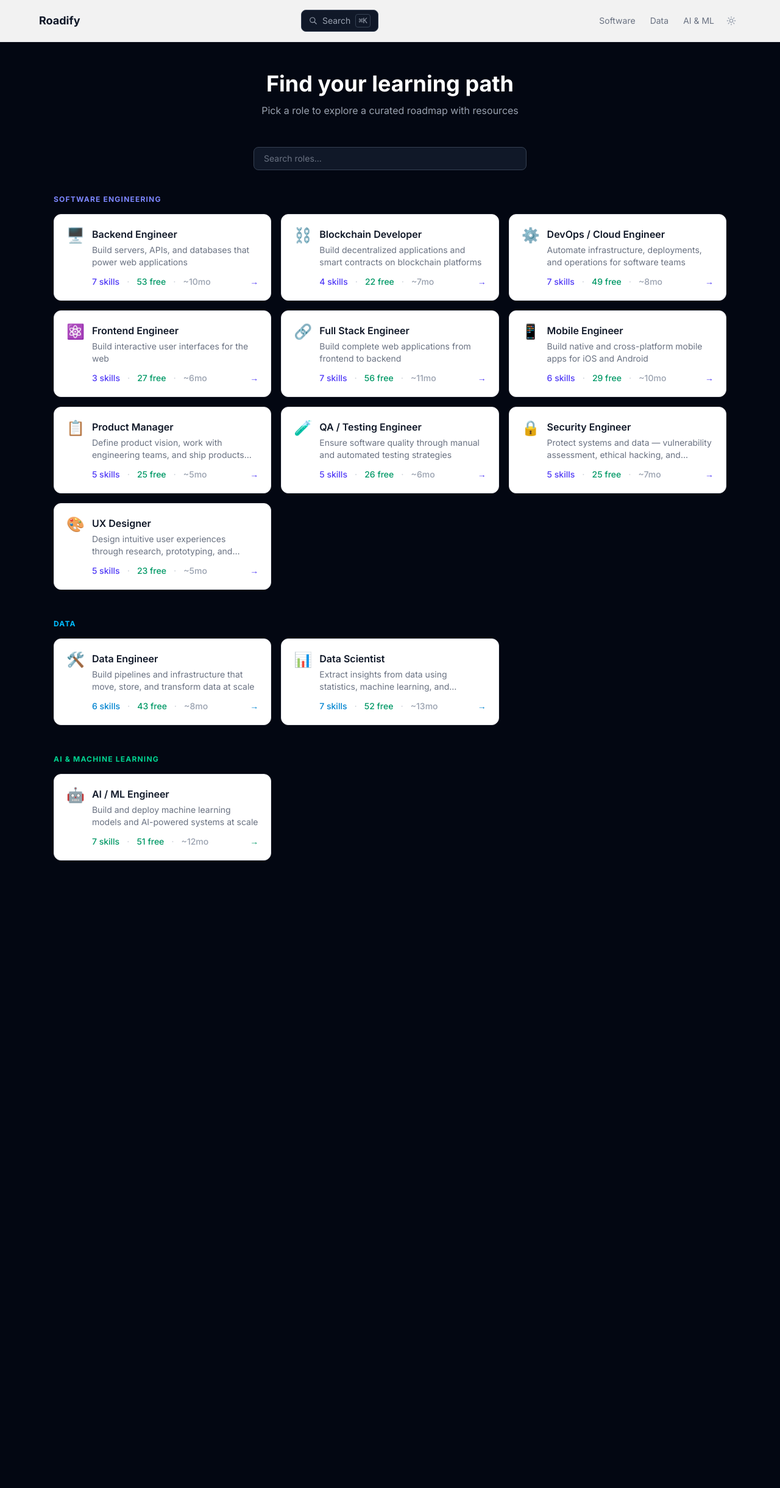
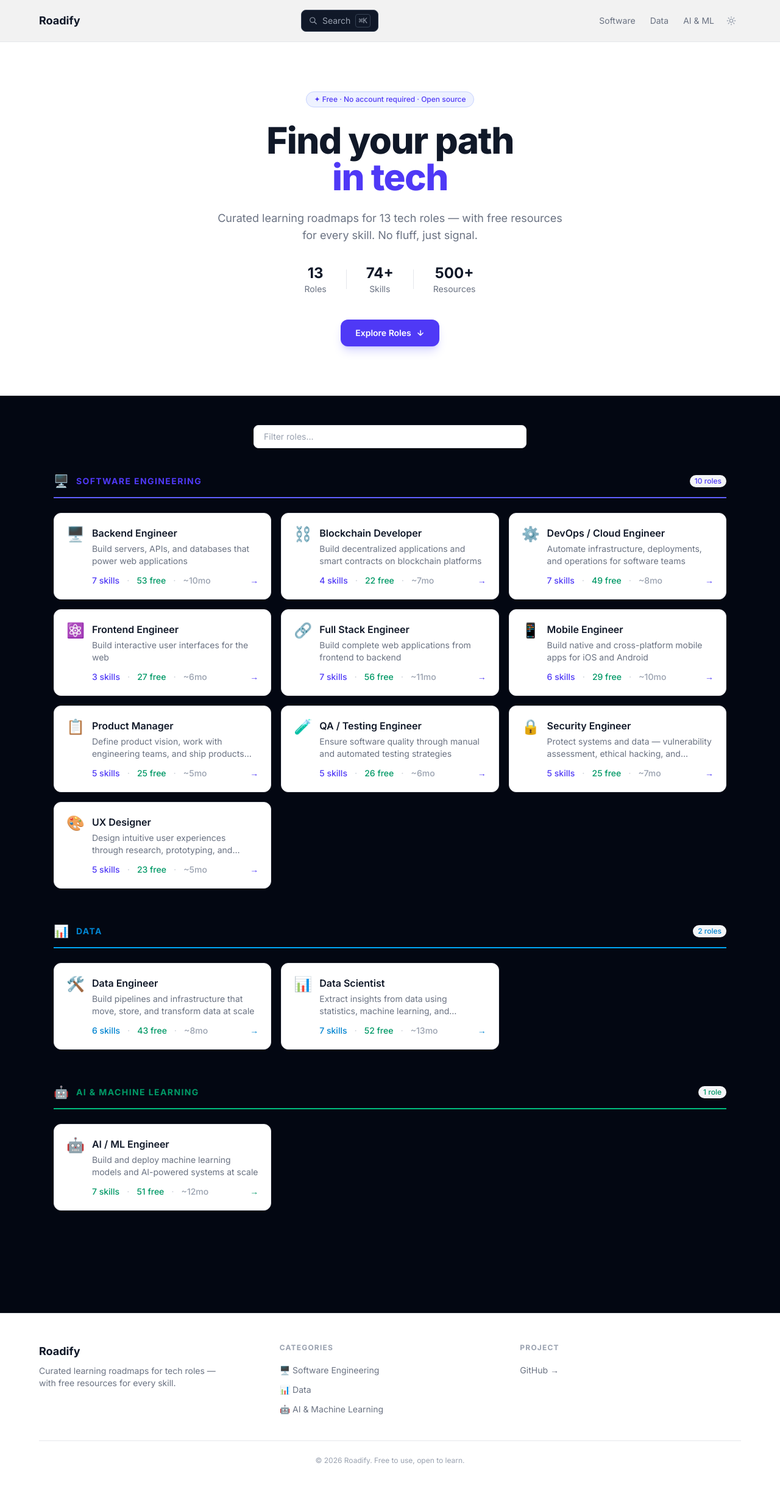
Before and after one commit to arsalanshaikhh/Roadify, a Next.js app: page / in a window 1280 px wide. Shown: the top 2440 px of the page at 61% size. Before the commit the page ends 1507 px from the top, so only its background shows below. Built offline with nearby package versions, Linux system fonts and the light colour scheme.

Commit message:
feat: hero section with stats, enhanced category headers, and site footer

```diff
--- a/src/app/layout.tsx
+++ b/src/app/layout.tsx
@@ -2,6 +2,7 @@ import type { Metadata } from 'next';
 import { Inter } from 'next/font/google';
 import './globals.css';
 import Navbar from '@/components/Navbar';
+import Footer from '@/components/Footer';
 import ThemeProvider from '@/components/ThemeProvider';
 import { ProgressProvider } from '@/context/ProgressContext';
 import { SearchProvider } from '@/context/SearchContext';
@@ -66,6 +67,7 @@ export default function RootLayout({ children }: { children: React.ReactNode })
             <SearchProvider items={searchItems}>
               <Navbar />
               {children}
+              <Footer />
               <Analytics />
               <SpeedInsights />
             </SearchProvider>
--- a/src/app/page.tsx
+++ b/src/app/page.tsx
@@ -9,16 +9,56 @@ export default function Home() {
   for (const roadmap of roadmaps) {
     statsMap[roadmap.id] = getRoadmapStats(roadmap);
   }
+  const totalSkills = roadmaps.reduce((sum, r) => sum + r.nodes.length, 0);
 
   return (
-    <main className="mx-auto max-w-6xl px-6 py-12">
-      <div className="mb-12 text-center">
-        <h1 className="text-4xl font-bold text-white">Find your learning path</h1>
-        <p className="mt-3 text-gray-400">
-          Pick a role to explore a curated roadmap with resources
-        </p>
-      </div>
-      <RoleSearch roadmaps={roadmaps} categories={categories} statsMap={statsMap} />
-    </main>
+    <>
+      {/* Hero */}
+      <section className="relative overflow-hidden border-b border-gray-200 dark:border-gray-800 bg-white dark:bg-gray-950 px-6 py-20 text-center">
+        <div className="absolute inset-0 bg-[radial-gradient(ellipse_at_top,_var(--tw-gradient-stops))] from-indigo-100/40 via-transparent to-transparent dark:from-indigo-950/40" />
+        <div className="relative mx-auto max-w-3xl">
+          <span className="inline-flex items-center gap-2 rounded-full border border-indigo-200 dark:border-indigo-800 bg-indigo-50 dark:bg-indigo-950/50 px-3 py-1 text-xs font-medium text-indigo-600 dark:text-indigo-400 mb-6">
+            ✦ Free · No account required · Open source
+          </span>
+          <h1 className="text-5xl font-extrabold tracking-tight text-gray-900 dark:text-white sm:text-6xl">
+            Find your path
+            <span className="block text-indigo-600 dark:text-indigo-400">in tech</span>
+          </h1>
+          <p className="mt-6 text-lg text-gray-500 dark:text-gray-400 max-w-xl mx-auto">
+            Curated learning roadmaps for {roadmaps.length} tech roles — with free resources for every skill. No fluff, just signal.
+          </p>
+          <div className="mt-8 flex items-center justify-center gap-8 text-sm">
+            <div className="text-center">
+              <div className="text-2xl font-bold text-gray-900 dark:text-white">{roadmaps.length}</div>
+              <div className="text-gray-500 dark:text-gray-400">Roles</div>
+            </div>
+            <div className="h-8 w-px bg-gray-200 dark:bg-gray-800" />
+            <div className="text-center">
+              <div className="text-2xl font-bold text-gray-900 dark:text-white">{totalSkills}+</div>
+              <div className="text-gray-500 dark:text-gray-400">Skills</div>
+            </div>
+            <div className="h-8 w-px bg-gray-200 dark:bg-gray-800" />
+            <div className="text-center">
+              <div className="text-2xl font-bold text-gray-900 dark:text-white">500+</div>
+              <div className="text-gray-500 dark:text-gray-400">Resources</div>
+            </div>
+          </div>
+          <a
+            href="#roles"
+            className="mt-10 inline-flex items-center gap-2 rounded-xl bg-indigo-600 px-6 py-3 text-sm font-semibold text-white hover:bg-indigo-500 transition-colors shadow-lg shadow-indigo-500/25"
+          >
+            Explore Roles
+            <svg width="14" height="14" viewBox="0 0 24 24" fill="none" stroke="currentColor" strokeWidth="2.5">
+              <path d="M12 5v14M5 12l7 7 7-7" strokeLinecap="round" strokeLinejoin="round"/>
+            </svg>
+          </a>
+        </div>
+      </section>
+
+      {/* Role Grid */}
+      <main id="roles" className="mx-auto max-w-6xl px-6 py-12">
+        <RoleSearch roadmaps={roadmaps} categories={categories} statsMap={statsMap} />
+      </main>
+    </>
   );
 }
--- /dev/null
+++ b/src/components/Footer.tsx
@@ -0,0 +1,49 @@
+import Link from 'next/link';
+
+export default function Footer() {
+  const year = new Date().getFullYear();
+  return (
+    <footer className="border-t border-gray-200 dark:border-gray-800 bg-white dark:bg-gray-950 px-6 py-12 mt-16">
+      <div className="mx-auto max-w-6xl">
+        <div className="grid grid-cols-1 gap-8 sm:grid-cols-3">
+          <div>
+            <div className="text-lg font-bold text-gray-900 dark:text-white mb-2">Roadify</div>
+            <p className="text-sm text-gray-500 dark:text-gray-400 max-w-xs">
+              Curated learning roadmaps for tech roles — with free resources for every skill.
+            </p>
+          </div>
+          <div>
+            <div className="text-xs font-bold uppercase tracking-widest text-gray-400 dark:text-gray-500 mb-4">Categories</div>
+            <ul className="space-y-2">
+              {[
+                { href: '/#software', label: '🖥️ Software Engineering' },
+                { href: '/#data', label: '📊 Data' },
+                { href: '/#ai', label: '🤖 AI & Machine Learning' },
+              ].map((item) => (
+                <li key={item.href}>
+                  <Link href={item.href} className="text-sm text-gray-500 dark:text-gray-400 hover:text-gray-900 dark:hover:text-white transition-colors">
+                    {item.label}
+                  </Link>
+                </li>
+              ))}
+            </ul>
+          </div>
+          <div>
+            <div className="text-xs font-bold uppercase tracking-widest text-gray-400 dark:text-gray-500 mb-4">Project</div>
+            <ul className="space-y-2">
+              <li>
+                <a href="https://github.com/arsalanshaikhh/Roadify" target="_blank" rel="noopener noreferrer"
+                  className="text-sm text-gray-500 dark:text-gray-400 hover:text-gray-900 dark:hover:text-white transition-colors">
+                  GitHub →
+                </a>
+              </li>
+            </ul>
+          </div>
+        </div>
+        <div className="mt-10 border-t border-gray-200 dark:border-gray-800 pt-6 text-center text-xs text-gray-400 dark:text-gray-600">
+          © {year} Roadify. Free to use, open to learn.
+        </div>
+      </div>
+    </footer>
+  );
+}
--- a/src/components/RoleSearch.tsx
+++ b/src/components/RoleSearch.tsx
@@ -10,10 +10,10 @@ interface Props {
   statsMap: Record<string, RoadmapStats>;
 }
 
-const labelColorMap: Record<string, string> = {
-  indigo: 'text-indigo-400',
-  sky: 'text-sky-400',
-  emerald: 'text-emerald-400',
+const categoryMeta: Record<string, { icon: string; colorClass: string; borderClass: string }> = {
+  software: { icon: '🖥️', colorClass: 'text-indigo-600 dark:text-indigo-400', borderClass: 'border-indigo-500' },
+  data: { icon: '📊', colorClass: 'text-sky-600 dark:text-sky-400', borderClass: 'border-sky-500' },
+  ai: { icon: '🤖', colorClass: 'text-emerald-600 dark:text-emerald-400', borderClass: 'border-emerald-500' },
 };
 
 export default function RoleSearch({ roadmaps, categories, statsMap }: Props) {
@@ -28,23 +28,29 @@ export default function RoleSearch({ roadmaps, categories, statsMap }: Props) {
       <div className="mb-10 flex justify-center">
         <input
           type="text"
-          placeholder="Search roles..."
+          placeholder="Filter roles..."
           value={query}
           onChange={(e) => setQuery(e.target.value)}
-          className="w-full max-w-md rounded-lg border border-gray-700 bg-gray-900 px-4 py-2 text-sm text-white placeholder-gray-500 focus:border-indigo-500 focus:outline-none"
+          className="w-full max-w-md rounded-lg border border-gray-200 dark:border-gray-700 bg-white dark:bg-gray-900 px-4 py-2 text-sm text-gray-900 dark:text-white placeholder-gray-400 dark:placeholder-gray-500 focus:border-indigo-500 focus:outline-none shadow-sm"
         />
       </div>
 
       {categories.map((category) => {
         const roleCards = filtered.filter((r) => r.category === category.id);
         if (roleCards.length === 0) return null;
-        const labelColor = labelColorMap[category.color] ?? 'text-indigo-400';
+        const meta = categoryMeta[category.id] ?? categoryMeta.software;
 
         return (
-          <section key={category.id} id={category.id} className="mb-12">
-            <h2 className={`mb-4 text-xs font-bold uppercase tracking-widest ${labelColor}`}>
-              {category.label}
-            </h2>
+          <section key={category.id} id={category.id} className="mb-14">
+            <div className={`mb-6 flex items-center gap-3 border-b-2 ${meta.borderClass} pb-3`}>
+              <span className="text-xl">{meta.icon}</span>
+              <h2 className={`text-sm font-bold uppercase tracking-widest ${meta.colorClass}`}>
+                {category.label}
+              </h2>
+              <span className={`ml-auto rounded-full px-2 py-0.5 text-xs font-medium ${meta.colorClass} bg-gray-100 dark:bg-gray-800`}>
+                {roleCards.length} {roleCards.length === 1 ? 'role' : 'roles'}
+              </span>
+            </div>
             <div className="grid grid-cols-1 gap-4 sm:grid-cols-2 lg:grid-cols-3">
               {roleCards.map((roadmap) => (
                 <RoleCard
@@ -60,7 +66,10 @@ export default function RoleSearch({ roadmaps, categories, statsMap }: Props) {
       })}
 
       {filtered.length === 0 && (
-        <p className="text-center text-gray-500">No roles match &ldquo;{query}&rdquo;.</p>
+        <div className="py-16 text-center">
+          <p className="text-4xl mb-4">🔍</p>
+          <p className="text-gray-500 dark:text-gray-400">No roles match &ldquo;{query}&rdquo;</p>
+        </div>
       )}
     </>
   );
```
